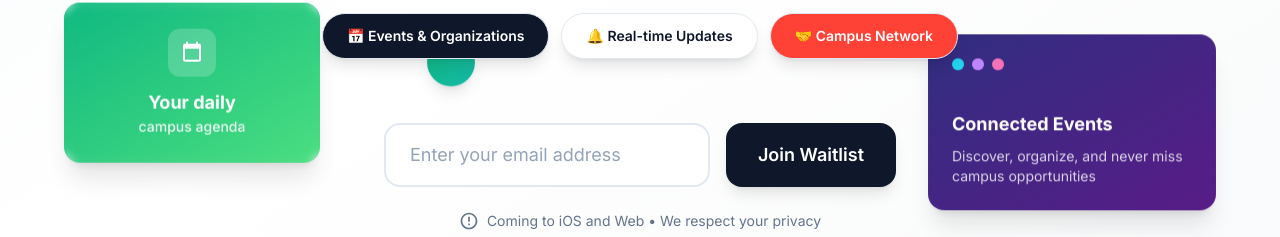
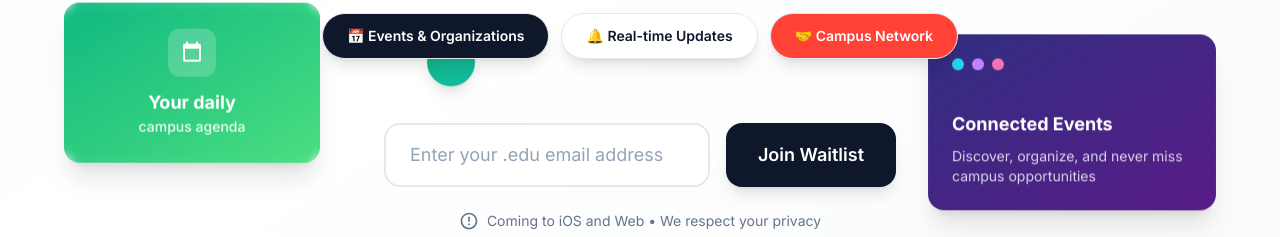
Before and after one commit to Bobo-creator/Innr-landingpage, a Next.js app: page / in a window 1280 px wide. Shown: the part 502-739 px from the top of the page. Built offline with nearby package versions, Linux system fonts and the light colour scheme.

Commit message:
Specified we want .edu email address

```diff
--- a/src/app/page.tsx
+++ b/src/app/page.tsx
@@ -174,7 +174,7 @@ export default function Home() {
               type="email"
               value={email}
               onChange={(e) => setEmail(e.target.value)}
-              placeholder="Enter your email address"
+              placeholder="Enter your .edu email address"
               required
               className="flex-1 px-6 py-4 rounded-2xl border-2 border-slate-200 focus:border-innr-red focus:outline-none text-lg bg-white/80 backdrop-blur-sm placeholder-slate-400"
             />
```
